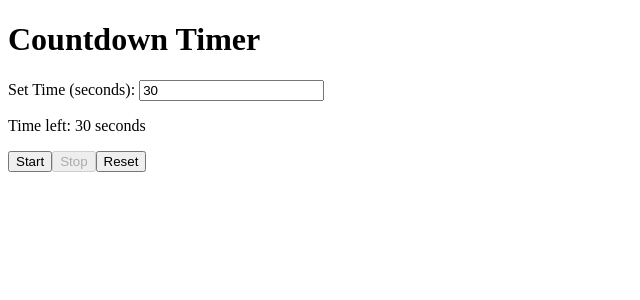
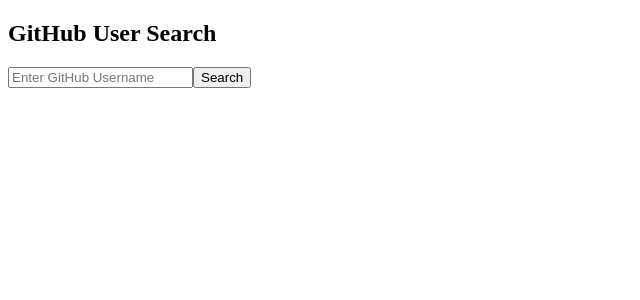
Before and after one commit to Hamse-Bashe/First-React-Project, a React (Vite) app: page / in a window 1280 px wide. Shown: the top 300 px of the page, without its empty margins (0-640 px from the left). Built offline with nearby package versions, Linux system fonts and the light colour scheme.

Commit message:
React Exercise 9

```diff
--- a/src/App.jsx
+++ b/src/App.jsx
@@ -1,10 +1,10 @@
-import Countdown from "./CountdownTimer";
+import GitHubUserSearch from "./GitHubUserSearch";
 
 function App(){
   return(
     // jsx
     <>
-    <Countdown/>
+    <GitHubUserSearch/>
     </>
   )
 }
--- /dev/null
+++ b/src/GitHubUserSearch.jsx
@@ -0,0 +1,74 @@
+import { useState, useEffect } from 'react';
+
+const GitHubUserSearch = () => {
+  const [searchInput, setSearchInput] = useState('');
+  const [userData, setUserData] = useState(null);
+  const [isLoading, setIsLoading] = useState(false);
+  const [error, setError] = useState('');
+
+
+  useEffect(() => {
+    if (error) {
+      console.error('Error fetching GitHub user:', error);
+    }
+  }, [error]);
+
+  const handleSearch = async () => {
+    if (!searchInput) return;
+
+    setIsLoading(true);
+    setError('');
+    setUserData(null);
+
+    try {
+      await new Promise((resolve) => setTimeout(resolve, 2000));
+
+      const response = await fetch(
+        `https://api.github.com/users/${searchInput.toLowerCase()}`
+      );
+
+      if (!response.ok) {
+        throw new Error('This GitHub user is not found');
+      }
+
+      const data = await response.json();
+      setUserData(data);
+    } catch (err) {
+      setError(err.message);
+    } finally {
+      setIsLoading(false);
+    }
+  };
+
+  return (
+    <div>
+      <h2>GitHub User Search</h2>
+      <input
+        type="text"
+        placeholder="Enter GitHub Username"
+        value={searchInput}
+        onChange={(e) => setSearchInput(e.target.value)}
+      />
+      <button onClick={handleSearch}>Search</button>
+
+      {isLoading && <p>Loading...</p>}
+      {error && <p style={{ color: 'red' }}>Error: {error}</p>}
+
+      {userData && (
+        <div>
+          <h3>{userData.name || userData.login}</h3>
+          <img
+            src={userData.avatar_url}
+            alt={userData.login}
+            width="150px"
+            style={{ borderRadius: '50%' }}
+          />
+          <p>Location: {userData.location || "N/A"}</p>
+          <p>Public Repos: {userData.public_repos}</p>
+        </div>
+      )}
+    </div>
+  );
+};
+
+export default GitHubUserSearch;
```
